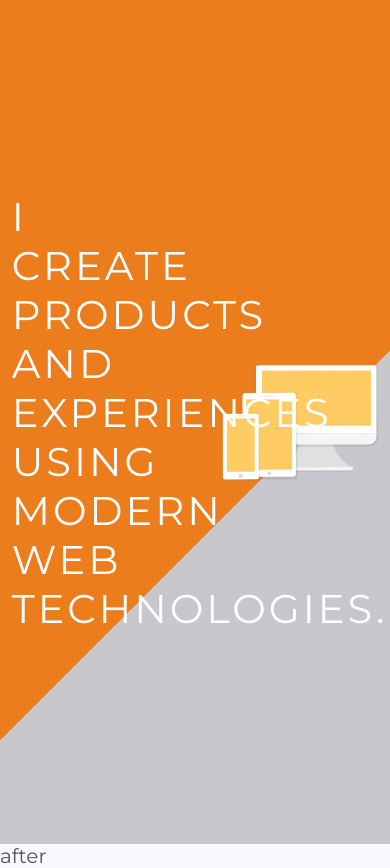
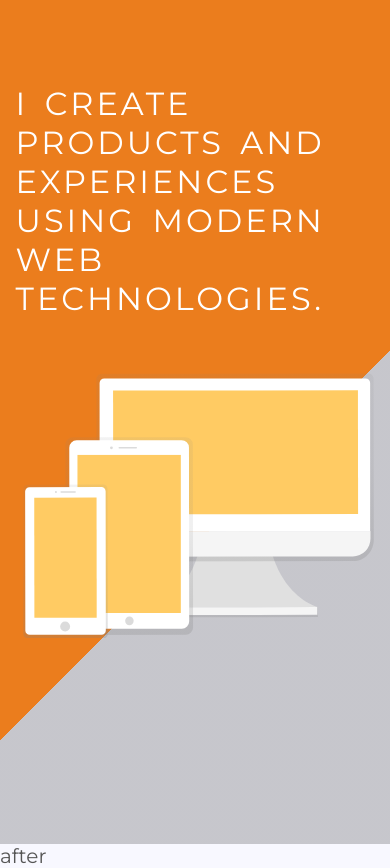
Before and after one commit to frankMazzarella/dev-portfolio, a website built with webpack: page src/index.html in a window 390 px wide. Built offline with nearby package versions, Linux system fonts and the light colour scheme.

Commit message:
adding some media queries

```diff
--- a/src/index.html
+++ b/src/index.html
@@ -9,7 +9,7 @@
   <header>
     <object class="header-svg" type="image/svg+xml" data="../src/assets/devices.svg"></object>
     <div class="hero-text-box">
-      <h1>I create products<br>and experiences using<br>modern web technologies.</h1>
+      <h1>I create products and experiences using modern web technologies.</h1>
     </div>
   </header>
 after
--- a/src/scss/header.scss
+++ b/src/scss/header.scss
@@ -11,7 +11,7 @@ header {
 .hero-text-box {
   position: absolute;
   top: 50%;
-  left: 3%;
+  left: 4%;
   width: 50%;
   -webkit-transform: translate(0%, -50%);
   -ms-transform: translate(0%, -50%);
@@ -20,8 +20,31 @@ header {
 
 .header-svg {
   top: 50%;
-  right: 3%;
+  right: 4%;
   position: absolute;
   transform: translate(0%, -50%);
   width: 40%;
 }
+
+/* Small phones to small tablets: from 481px to 767px */
+@media only screen and (max-width: 767px) {
+  .header-svg {
+    width: 90%;
+    top: 60%;
+  }
+
+  .hero-text-box {
+    width: 95%;
+    top: 10%;
+    -webkit-transform: translate(0, 0);
+    -ms-transform: translate(0, 0);
+    transform: translate(0, 0);
+  }
+}
+
+/* Small phones: from 0 to 480px */
+@media only screen and (max-width: 480px) {
+  .hero-text-box {
+    font-size: 80%;
+  }
+}
```
Also changed, not shown: README.md.
